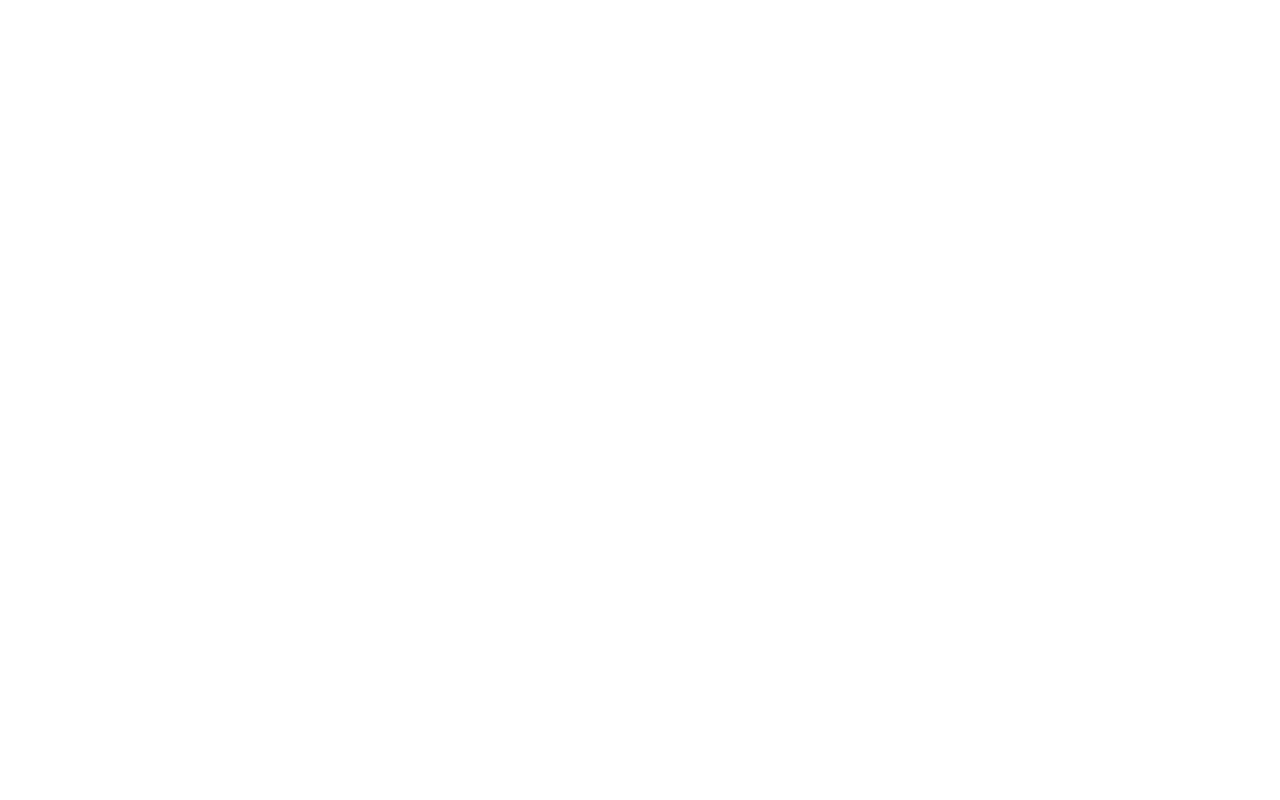
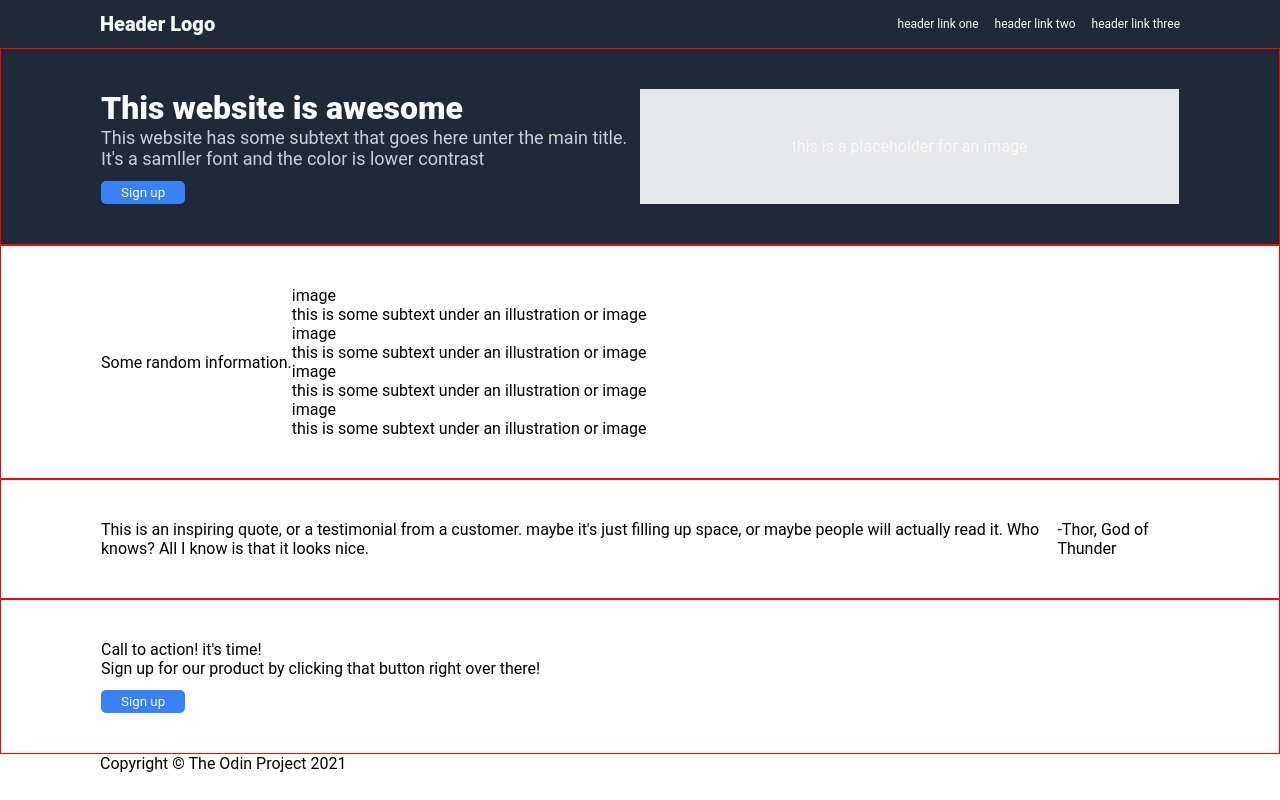
Before and after one commit to JonnyM2401/odin-landing-page, a plain HTML site: page index.html in a window 1280 px wide. Drawn offline with Linux system fonts and the light colour scheme.

Commit message:
Create basic webstructure of index.html and modified layout of header and "contentBlock one" in style.css.
- addet header logo and header links one, two and three
- addet styling to header
- modified layout with flexbox

- addet content of "contentBlock one"
- addet styling to "contentBlock one"
- modified layout with flexbox

```diff
--- a/index.html
+++ b/index.html
@@ -3,9 +3,77 @@
 <head>
     <meta charset="UTF-8">
     <meta name="viewport" content="width=device-width, initial-scale=1.0">
-    <title>Document</title>
+    <link rel="stylesheet" href="style.css">
+    <title>Landing Page</title>
 </head>
 <body>
+    <header>
+        <div class="logo">Header Logo</div>
+
+        <div class="headerLinks">
+            <div>header link one</div>
+            <div>header link two</div>
+            <div>header link three</div>
+        </div>
+    </header>
+
+    <main>
+        <div class="contentBlock one">
+            <div class="contentBlockLeft">
+                <h1>This website is awesome</h1>
+                <div class="subtext">This website has some subtext that goes here unter the main title. It's a samller font and the color is lower contrast</div>
+                <button type="button">Sign up</button>
+            </div>
+            <div class="contentBlockRight">
+                <div class="itemContainer">
+                    this is a placeholder for an image
+                </div>
+            </div>
+        </div>
+
+        <div class="contentBlock two">
+            <div>Some random information.</div>
+            <div class="cardContainer">
+                <div>
+                    <div>image</div>
+                    <div>this is some subtext under an illustration or image</div>
+                </div>
+                <div>
+                    <div>image</div>
+                    <div>this is some subtext under an illustration or image</div>
+                </div>
+                <div>
+                    <div>image</div>
+                    <div>this is some subtext under an illustration or image</div>
+                </div>
+                <div>
+                    <div>image</div>
+                    <div>this is some subtext under an illustration or image</div>
+                </div>
+            </div>
+        </div>
+
+        <div class="contentBlock three">
+            <div>
+                This is an inspiring quote, or a testimonial from a customer. maybe it's just filling up space, or maybe people will actually read it. Who knows? All I know is that it looks nice.
+            </div>
+            <div>-Thor, God of Thunder</div>
+        </div>
+
+        <div class="contentBlock four">
+            <div class="callToAction">
+                <div class="contentBlockLeft">
+                    <div>Call to action! it's time!</div>
+                    <div>Sign up for our product by clicking that button right over there!</div>
+                </div>
+                <button type="button">Sign up</button>
+            </div>
+        </div>
+    </main>
+
+    <footer>
+        <div>Copyright © The Odin Project 2021</div>
+    </footer>
 
 </body>
 </html>
--- a/style.css
+++ b/style.css
@@ -0,0 +1,98 @@
+* {
+    margin: 0;
+    padding: 0;
+    box-sizing: border-box;
+    font-family: roboto;
+}
+
+header,
+.contentBlock,
+footer {
+    padding: 0 100px
+}
+
+header {
+    color: #F9FAF8;
+    background-color: #1f2937;
+    display: flex;
+    justify-content: space-between;
+    font-size: 12px;
+    padding-top: 12px;
+    padding-bottom: 12px;
+}
+
+.logo {
+    font-size: 20px;
+    font-weight: 800;
+}
+
+.headerLinks {
+    display: flex;
+    gap: 16px;
+    align-items: center;
+}
+
+.contentBlock {
+    display: flex;
+    align-items: center;
+    padding-top: 40px;
+    padding-bottom: 40px;
+    border: 1px solid red;
+}
+
+.one {
+    background-color: #1f2937;
+    color: #F9FAF8;
+}
+
+.contentBlockLeft {
+    flex: 1 1 0;
+}
+
+.contentBlockRight {
+    flex: 1 1 0;
+    display: flex;
+    justify-content: center;
+    align-self: stretch;
+}
+
+.itemContainer {
+    width: 100%;
+    height: 100%;
+    background-color: #E5E7EB;
+    color: #F9FAF8;
+    display: flex;
+    justify-content: center;
+    align-items: center;
+}
+
+h1 {
+    font-size: 32px;
+    font-weight: 900;
+}
+
+.subtext {
+    font-size: 18px;
+    opacity: 80%;
+}
+
+button {
+    background-color: #3882F6;
+    color: #F9FAF8;
+    border-style: none;
+    border-radius: 5px;
+    padding: 4px 20px;
+    margin-top: 12px;
+}
+
+.two {
+
+}
+
+.three {
+
+}
+
+.four {
+
+}
```
Also changed, not shown: 1 other file.
